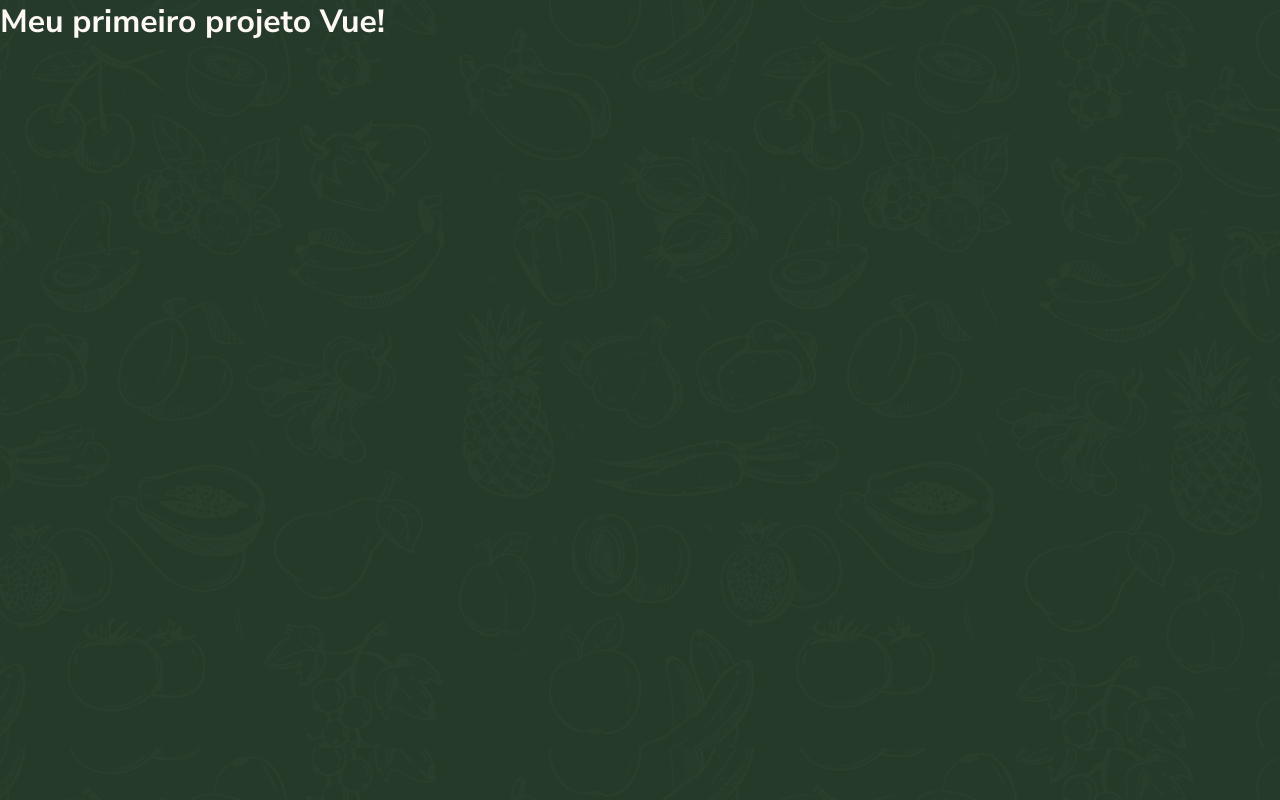
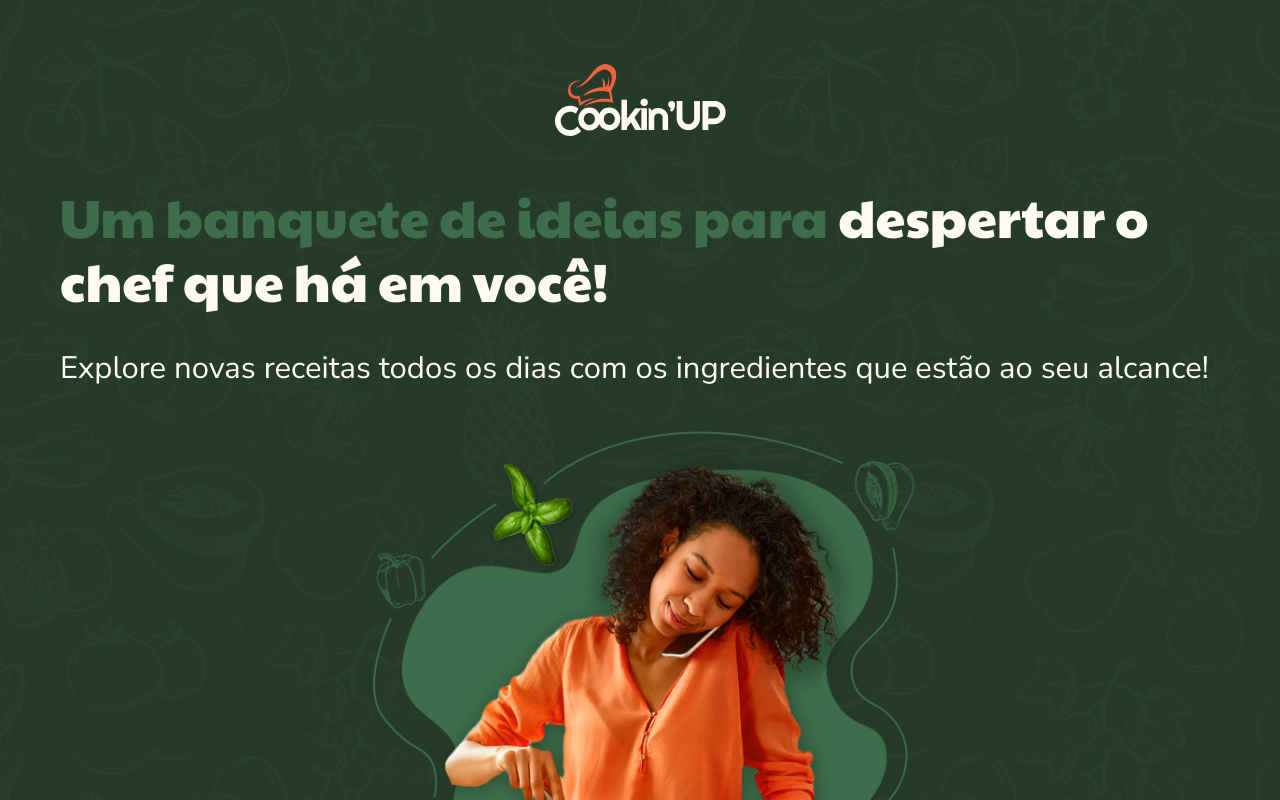
Before and after one commit to alexandrepaiva65/Cookin-Up, a Vue app: page / in a window 1280 px wide. Shown: the top 800 px of the page. Built offline with nearby package versions, Linux system fonts and the light colour scheme.

Commit message:
Adicionado o component Banner

```diff
--- a/src/App.vue
+++ b/src/App.vue
@@ -1,3 +1,7 @@
+<script lang="ts" setup>
+import Banner from './components/Banner.vue';
+</script>
+
 <template>
-  <h1>Meu primeiro projeto Vue!</h1>
+  <Banner />
 </template>
--- /dev/null
+++ b/src/components/Banner.vue
@@ -0,0 +1,72 @@
+<template>
+    <header class="banner">
+      <div class="apresentacao">
+        <img src="../assets/images/logo.svg" alt="Logo do Cookin' Up" class="logo">
+
+        <p class="cabecalho-lg frase-cabecalho">
+          <span class="texto-verde">Um banquete de ideias para</span>
+          despertar o chef que há em você!
+        </p>
+
+        <p class="subtitulo-lg">
+          Explore novas receitas todos os dias com os ingredientes que estão ao seu alcance!
+        </p>
+      </div>
+
+      <img src="../assets/images/foto-banner.png" alt="Foto de uma mulher cozinhando com uma bacia de vidro nas mãos. Ela está sorrindo e está apoiando um celular entre seu rosto e ombro." class="foto-banner">
+    </header>
+  </template>
+
+  <style scoped>
+  .banner {
+    padding: 4rem 7.5rem;
+    color: var(--creme);
+
+    display: flex;
+    justify-content: space-between;
+    align-items: center;
+    column-gap: 3.25rem;
+  }
+
+  .logo {
+    height: 4.5rem;
+    margin-bottom: 3rem;
+  }
+
+  .frase-cabecalho {
+    margin-bottom: 2rem;
+  }
+
+  .texto-verde {
+    color: var(--verde-medio, #3D6D4A);
+  }
+
+  .foto-banner {
+    width: 35rem;
+  }
+
+  @media only screen and (max-width: 1300px) {
+    .banner {
+      padding: 4rem 3.75rem;
+      flex-direction: column;
+      align-items: center;
+      gap: 1rem;
+    }
+
+    .logo {
+      display: block;
+      margin-left: auto;
+      margin-right: auto;
+    }
+  }
+
+  @media only screen and (max-width: 767px) {
+    .banner {
+      padding: 4rem 1.5rem;
+    }
+
+    .foto-banner {
+      width: min(100%, 21.25rem);
+    }
+  }
+  </style>
```
